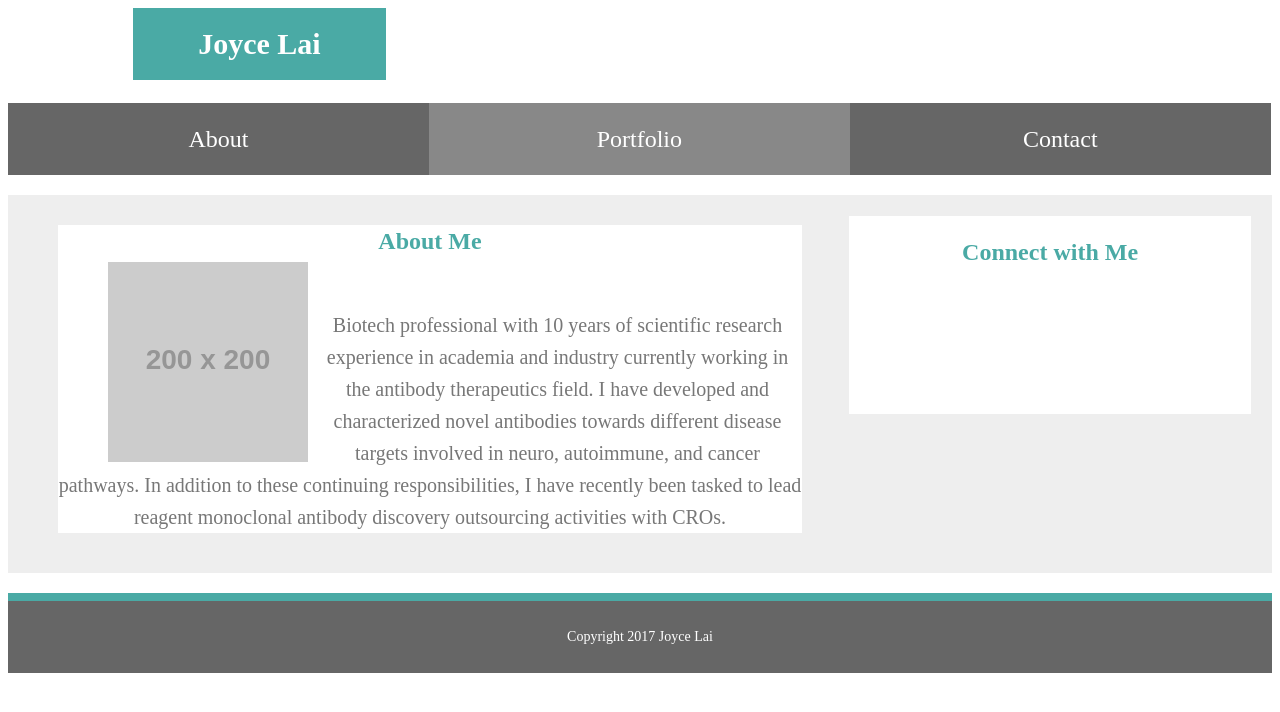
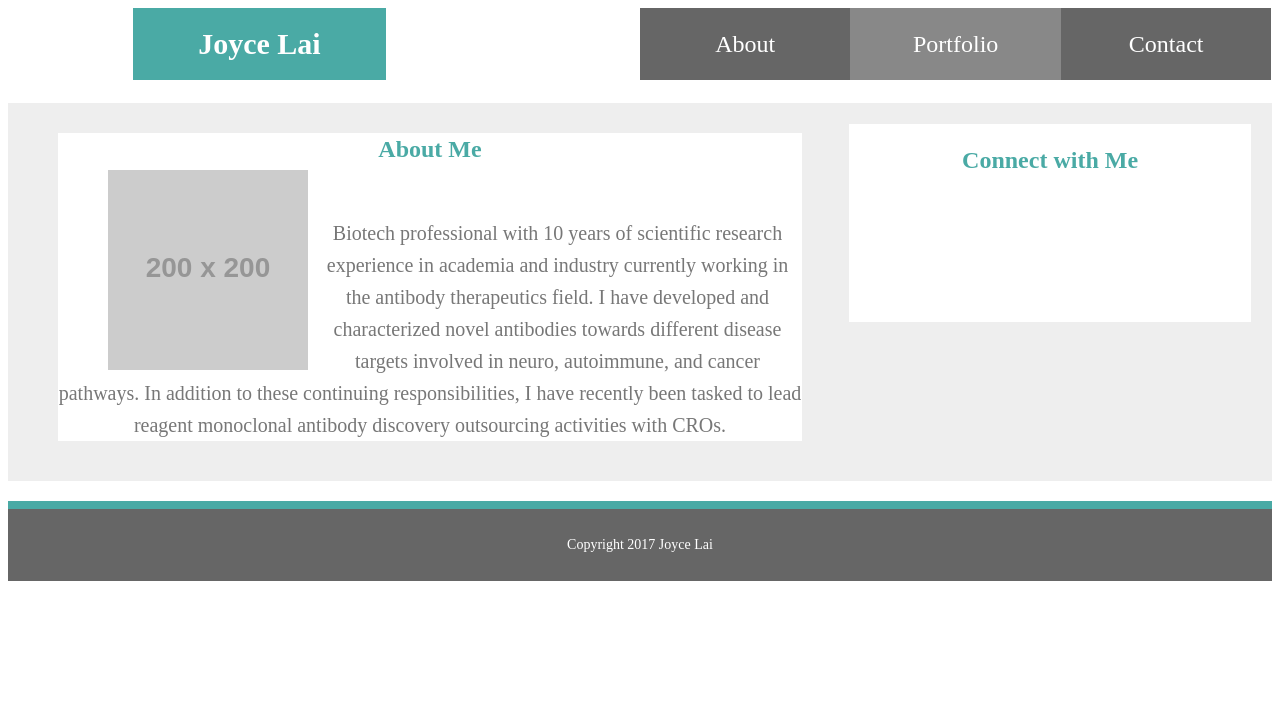
Before and after one commit to lai-joyce/Basic-Portfolio, a plain HTML site: page test2.html in a window 1280 px wide. Drawn offline with Linux system fonts and the light colour scheme; placeholder pictures from the web are drawn by us.

Commit message:
moved the navigation bar to the upper right corner
hacked the HTML.  should have also hacked the CSS.

```diff
--- a/test2.html
+++ b/test2.html
@@ -9,19 +9,34 @@
 
 <body>
 
-  <header>Joyce Lai</header>
 
+<div style="width:50%; float:right">
   <section id="left">About</section>
 
   <section id="middle">Portfolio</section>
 
   <section id="right">Contact</section>
+</div>
+
+  <header>Joyce Lai</header>
+
+
+
 
   <section id="full">
 
       <aside>Connect with Me</aside>
 
-      <div id="division">About Me<br><img id="bio-image" src="https://placehold.it/200x200" alt="Your Name"><br><p class="first">Biotech professional with 10 years of scientific research experience in academia and industry currently working in the antibody therapeutics field.  I have developed and characterized novel antibodies towards different disease targets involved in neuro, autoimmune, and cancer pathways.  In addition to these continuing responsibilities, I have recently been tasked to lead reagent monoclonal antibody discovery outsourcing activities with CROs. </p></div>
+      <div id="division">About Me<br>
+        <img id="bio-image" src="https://placehold.it/200x200" alt="Your Name"><br>
+        <p class="first">
+          Biotech professional with 10 years of scientific research experience in academia and industry
+          currently working in the antibody therapeutics field.  I have developed and characterized novel
+          antibodies towards different disease targets involved in neuro, autoimmune, and cancer pathways.
+          In addition to these continuing responsibilities, I have recently been tasked to lead reagent
+          monoclonal antibody discovery outsourcing activities with CROs.
+        </p>
+      </div>
 
 
   </section>
```
